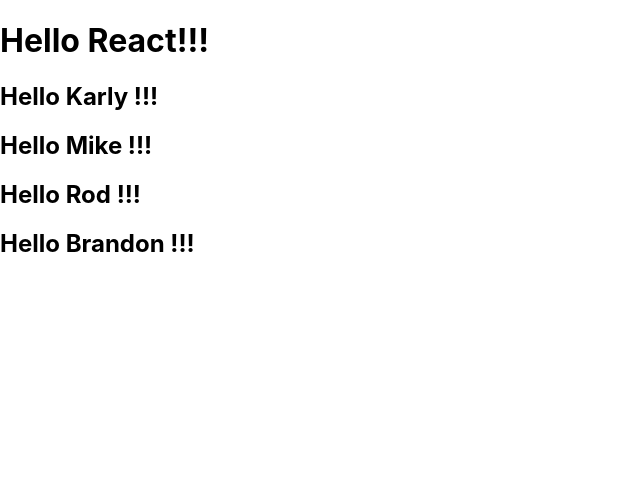
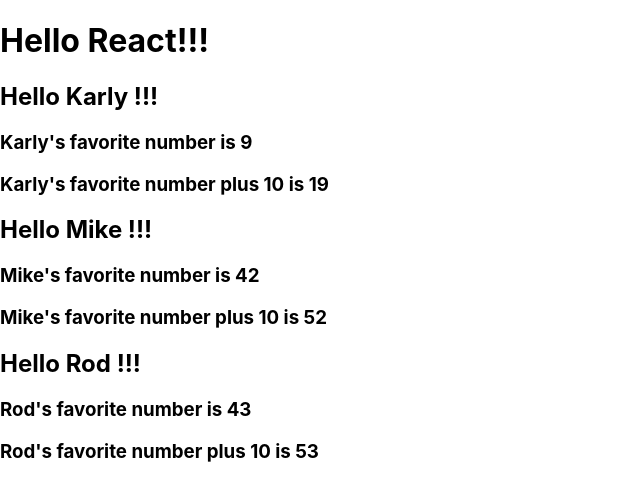
Before and after one commit to alexqin14/learning-react, a React (Create React App) app: page / in a window 1280 px wide. Shown: the top 500 px of the page, without its empty margins (0-640 px from the left). Built offline with nearby package versions, Linux system fonts and the light colour scheme.

Commit message:
added favorite number
went from a string to a number, number with expression syntax

```diff
--- a/src/App.js
+++ b/src/App.js
@@ -10,10 +10,10 @@
       Hello React!!!
     </h1>
 
-    <Greeting name="Karly"/>
-    <Greeting name="Mike"/>
-    <Greeting name="Rod"/>
-    <Greeting name="Brandon"/>
+    <Greeting name="Karly" favoriteNumber={9}/>
+    <Greeting name="Mike" favoriteNumber={42}/>
+    <Greeting name="Rod" favoriteNumber={43}/>
+    {/* <Greeting name="Brandon" favoriteNumber={3}/> */}
   </>
   );
 }
--- a/src/Greeting.js
+++ b/src/Greeting.js
@@ -3,10 +3,19 @@
 export const Greeting = (props) => {
     console.log(props);
     return (
+        <>
         <h2>
             Hello {props.name} !!!
         </h2>
-        //JS EXPRESSION {}
+        {/* //JS EXPRESSION {} */}
+        <h3>
+            {props.name}'s favorite number is {props.favoriteNumber}
+        </h3>
+        <h3>
+            {props.name}'s favorite number plus 10 is {props.favoriteNumber + 10}
+        </h3>
+        </>
+
     );
 };
 
```
